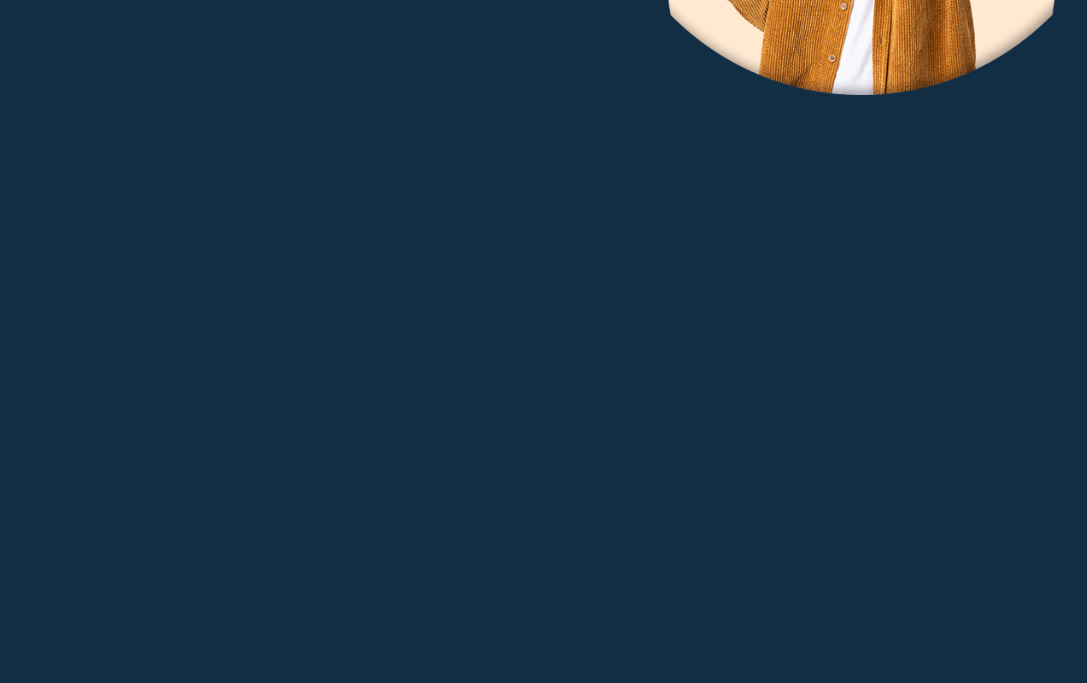
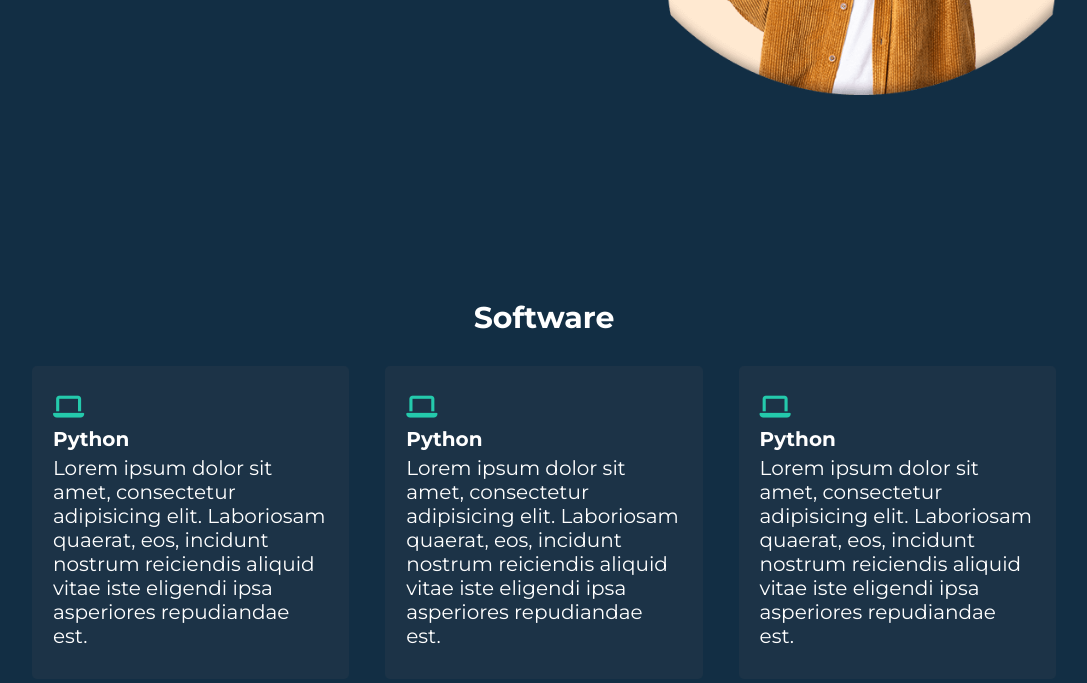
Before and after one commit to mehmetulker/Responsive-Personal-Portfolio-Website-using-HTML-CSS, a plain HTML site: page index.html in a window 1280 px wide. Shown: the part 533-1216 px from the top of the page, without its empty margins (96-1183 px from the left). Before the commit the page ends 800 px from the top, so only its background shows below. Drawn offline with Linux system fonts and the light colour scheme; a web font is replaced by a local one.

Commit message:
the software part is completed.

```diff
--- a/css/style.css
+++ b/css/style.css
@@ -12,7 +12,7 @@ html {
 
 body {
   font-family: "Montserrat", sans-serif;
-  background-color: #122e44;
+  /* background-color: #122e44; */
 }
 
 img {
@@ -63,31 +63,28 @@ header {
 }
 
 .nav_links li a {
-margin-left:15px ;
+  margin-left: 15px;
   color: #fff;
   padding: 5px 15px;
   border-radius: 5px;
-transition: all .5s ease-in-out;
-
+  transition: all 0.5s ease-in-out;
 }
 
 .nav_links li a:hover {
   background-color: #24caac;
-
 }
 
-.logo h2 a{
+.logo h2 a {
   color: #fff;
   text-transform: uppercase;
 }
 
-
-.inner_homepage .child_homepage img{
+.inner_homepage .child_homepage img {
   /* width: 400px;
  height: 400px; */
 }
 
-.inner_homepage{
+.inner_homepage {
   display: flex;
   justify-content: space-between;
   align-items: center;
@@ -96,26 +93,24 @@ background-color: #24caac;
   color: #fff;
 }
 
-.child_homepage{
+.child_homepage {
   flex-basis: 45%;
 }
 
-.child_homepage h1{
+.child_homepage h1 {
   font-size: 40px;
   color: #24ca24;
 }
 
-.span_child{
+.span_child {
   color: #e0376f;
-
-
 }
-.child_homepage p{
+.child_homepage p {
   font-size: 25px;
   margin-bottom: 12px;
 }
 
-.btn{
+.btn {
   background-color: #24caac;
   padding: 12px 28px;
   border-radius: 20px;
@@ -123,11 +118,49 @@ background-color: #24caac;
   border: 1px solid #24caac;
   font-weight: 700;
   cursor: pointer;
-  transition: all .3s ease;
+  transition: all 0.3s ease;
+}
+.btn:hover {
+  background: transparent;
+  letter-spacing: 2px;
+}
+
+.innersoftware {
+  display: flex;
+  align-items: center;
+  width: 80%;
+  justify-content: space-between;
+  margin: 0 auto;
+}
+
+.innersoftware_child {
+  flex-basis: 31%;
+  color: #fff;
+  padding: 25px 20px;
+  background: rgba(55, 66, 80, 0.281);
+  border-radius: 5px;
+  border: 1px solid transparent;
+  transition: all 0.5s ease-in-out;
+}
+
+.innersoftware_child:hover {
+  border: 1px solid #24caac;
+}
+
+
+.innersoftware_child .icon {
+  font-size: 25px;
+  color: #24caac;
 
 }
-.btn:hover{
-  background: transparent;
-  letter-spacing: 2px;
 
+.innersoftware_child h3 {
+font-size: 20px;
+margin: 5px 0;
 }
+
+
+.innersoftware_child p {
+font-size: 20px;
+margin: 5px 0;
+}
--- a/index.html
+++ b/index.html
@@ -4,6 +4,8 @@
     <meta charset="UTF-8" />
     <meta name="viewport" content="width=device-width, initial-scale=1.0" />
     <title>New Portfolio</title>
+         <link rel="stylesheet" href="https://cdnjs.cloudflare.com/ajax/libs/font-awesome/6.6.0/css/all.min.css">
+    <link>
 
     <link rel="stylesheet" href="css/style.css">
     <link rel="preconnect" href="https://fonts.googleapis.com" />
@@ -29,7 +31,7 @@
             </ul>
         </div>
     </header>
-    <!-- Homepage -->
+    <!-- Homepage  start-->
 
     <section id="homepage">
       <div class="inner_homepage">
@@ -44,6 +46,39 @@
         </div>
       </div>
     </section>
+     <!-- Homepage  end-->
 
+    <!-- Software  start-->
+
+    <section class="software">
+            <div class="section_title"><h2>Software</h2></div>
+      <div class="innersoftware">
+        <div class="innersoftware_child">
+          <div class="icon">
+          <i class="fa-solid fa-laptop"></i>
+          </div>
+          <h3>Python</h3>
+          <p>Lorem ipsum dolor sit amet, consectetur adipisicing elit. Laboriosam quaerat, eos, incidunt nostrum reiciendis aliquid vitae iste eligendi ipsa asperiores repudiandae est.</p>
+        </div>
+          <div class="innersoftware_child">
+          <div class="icon">
+          <i class="fa-solid fa-laptop"></i>
+          </div>
+          <h3>Python</h3>
+          <p>Lorem ipsum dolor sit amet, consectetur adipisicing elit. Laboriosam quaerat, eos, incidunt nostrum reiciendis aliquid vitae iste eligendi ipsa asperiores repudiandae est.</p>
+        </div>
+          <div class="innersoftware_child">
+          <div class="icon">
+          <i class="fa-solid fa-laptop"></i>
+          </div>
+          <h3>Python</h3>
+          <p>Lorem ipsum dolor sit amet, consectetur adipisicing elit. Laboriosam quaerat, eos, incidunt nostrum reiciendis aliquid vitae iste eligendi ipsa asperiores repudiandae est.</p>
+        </div>
+      </div>
+
+    </section>
+
+
+    <!-- Software  end-->
   </body>
 </html>
```
Lines whose indentation alone changed are shown as unchanged.
